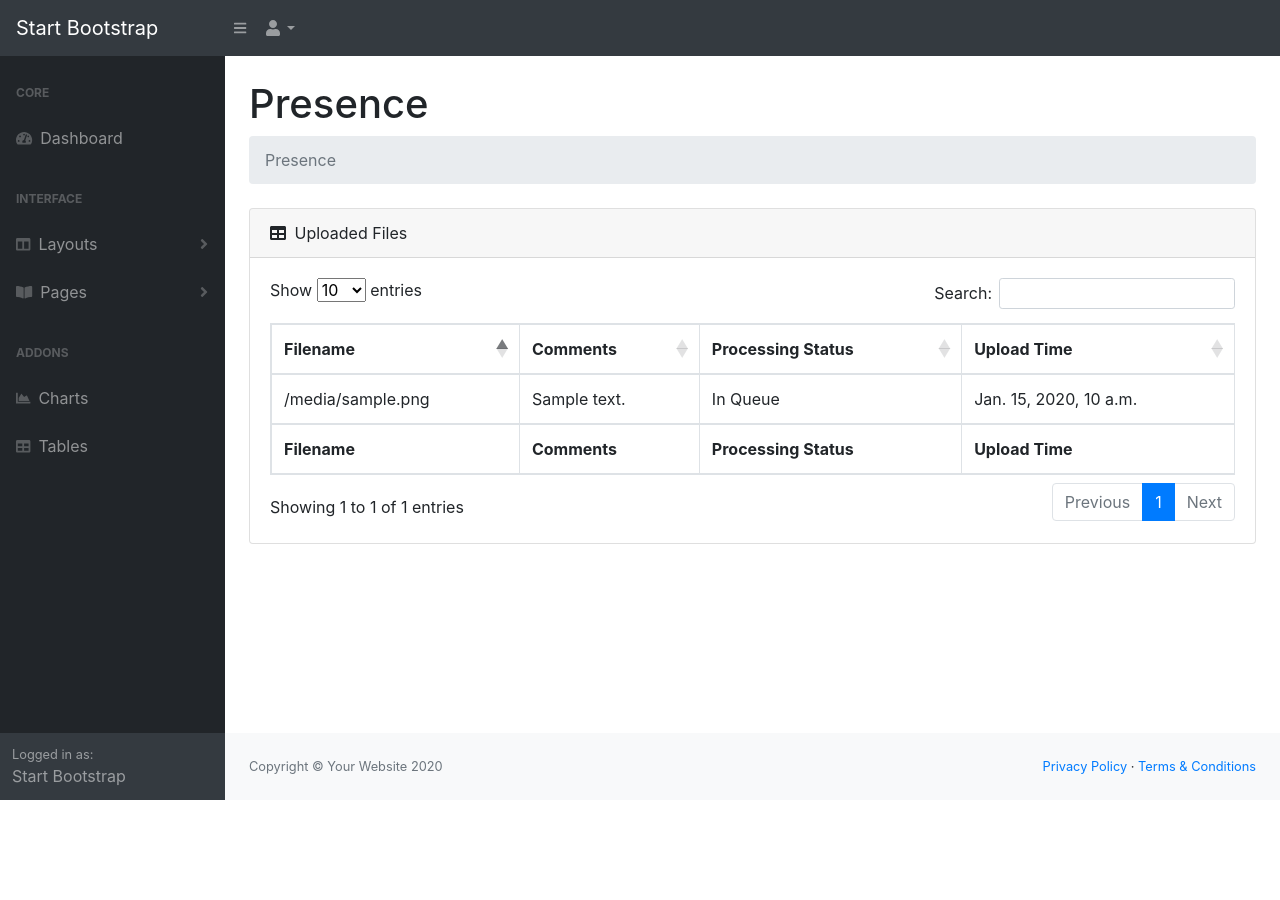
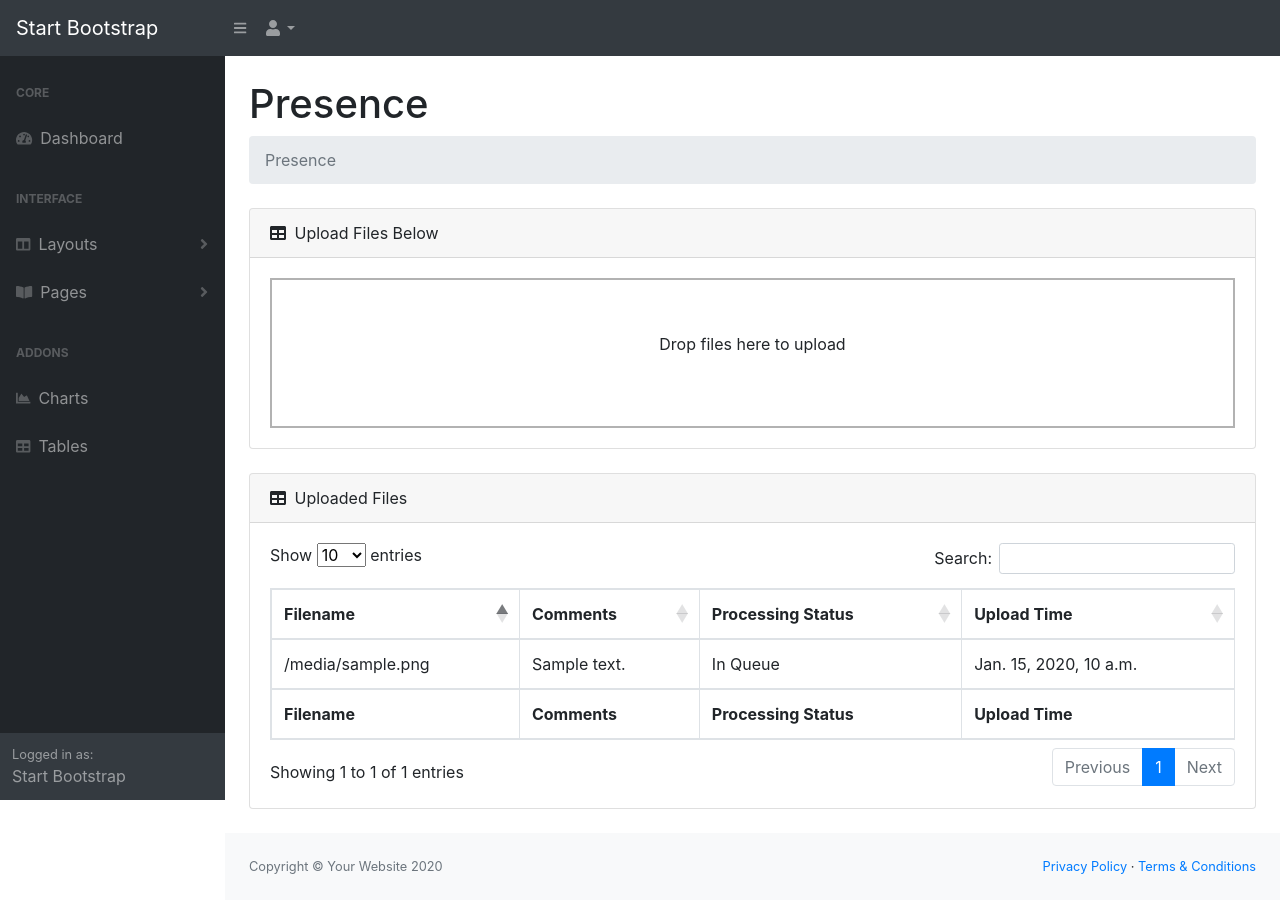
Before and after one commit to NobleAscent/AgrifoodIT, a Django app: template dashboard/templates/dashboard/presence.html in a window 1280 px wide. Before the commit the page ends 800 px from the top, so only its background shows below. Run offline with Django 3.2, Linux system fonts and the light colour scheme; the template is opened without the code that fills it: most values are stand-ins (such as "Sample title", 1, 10 or a date in 2020); some libraries are stand-ins or nearby versions.

Commit message:
Upload form implemented in respective views itself instead of dedicated upload page. #2

```diff
--- a/dashboard/templates/dashboard/presence.html
+++ b/dashboard/templates/dashboard/presence.html
@@ -1,4 +1,10 @@
 {% extends 'main_template.html' %}
+{% load static %}
+
+{% block head %}
+    <link rel="stylesheet" href="{% static 'css/dropzone.min.css' %}">
+    <script src="{% static 'js/dropzone.min.js' %}"></script>
+{% endblock head %}
 
 {% block content %}
 
@@ -6,6 +12,23 @@
     <ol class="breadcrumb mb-4">
         <li class="breadcrumb-item active">Presence</li>
     </ol>
+
+    {# Presence File Upload Zone #}
+    <div class="card mb-4">
+        <div class="card-header">
+            <i class="fas fa-table mr-1"></i>
+            Upload Files Below
+        </div>
+        <div class="card-body">
+            <form action="presence/upload" method="post" class="dropzone">
+                {% csrf_token %}
+                <div class="fallback">
+                    <input name="file" type="file" multiple/>
+                </div>
+            </form>
+        </div>
+    </div>
+
     <div class="card mb-4">
         <div class="card-header">
             <i class="fas fa-table mr-1"></i>
```
Also changed, not shown: dashboard/templates/dashboard/upload.html (deleted, +0 -18 lines).
